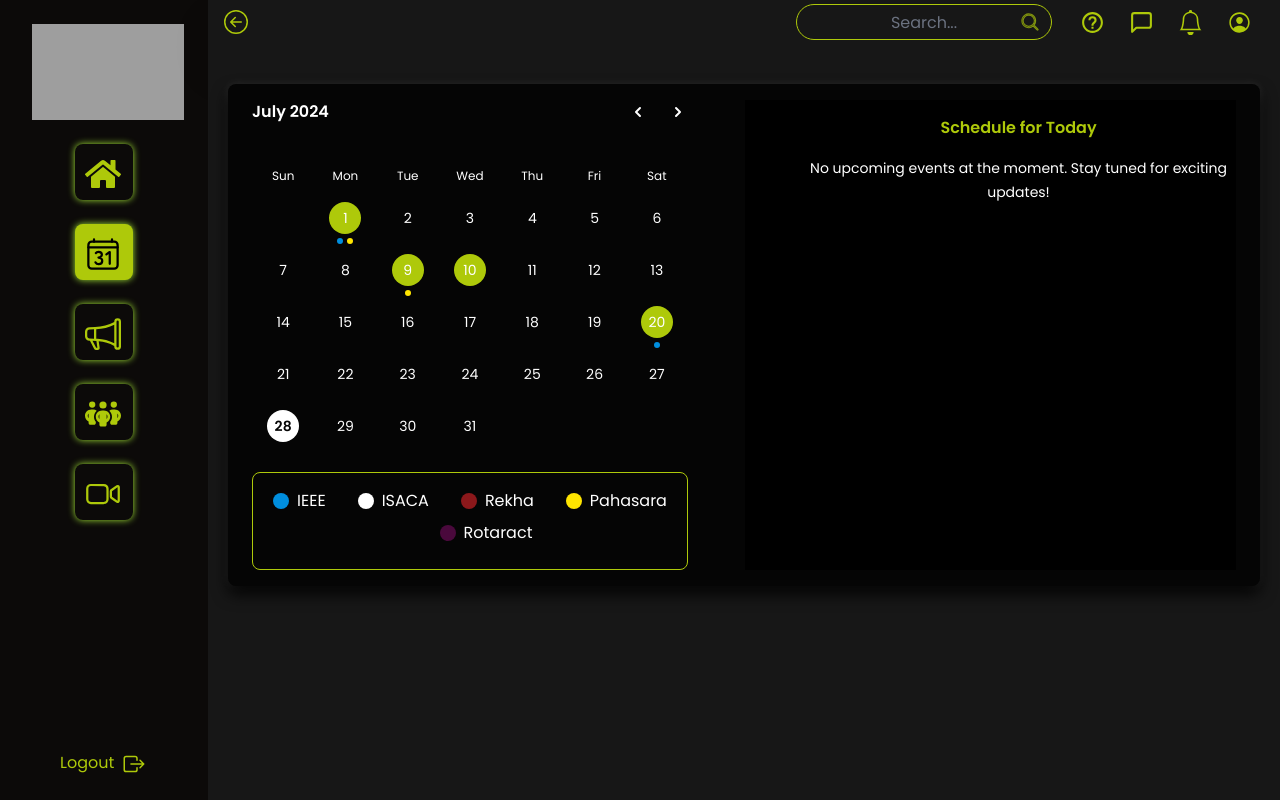
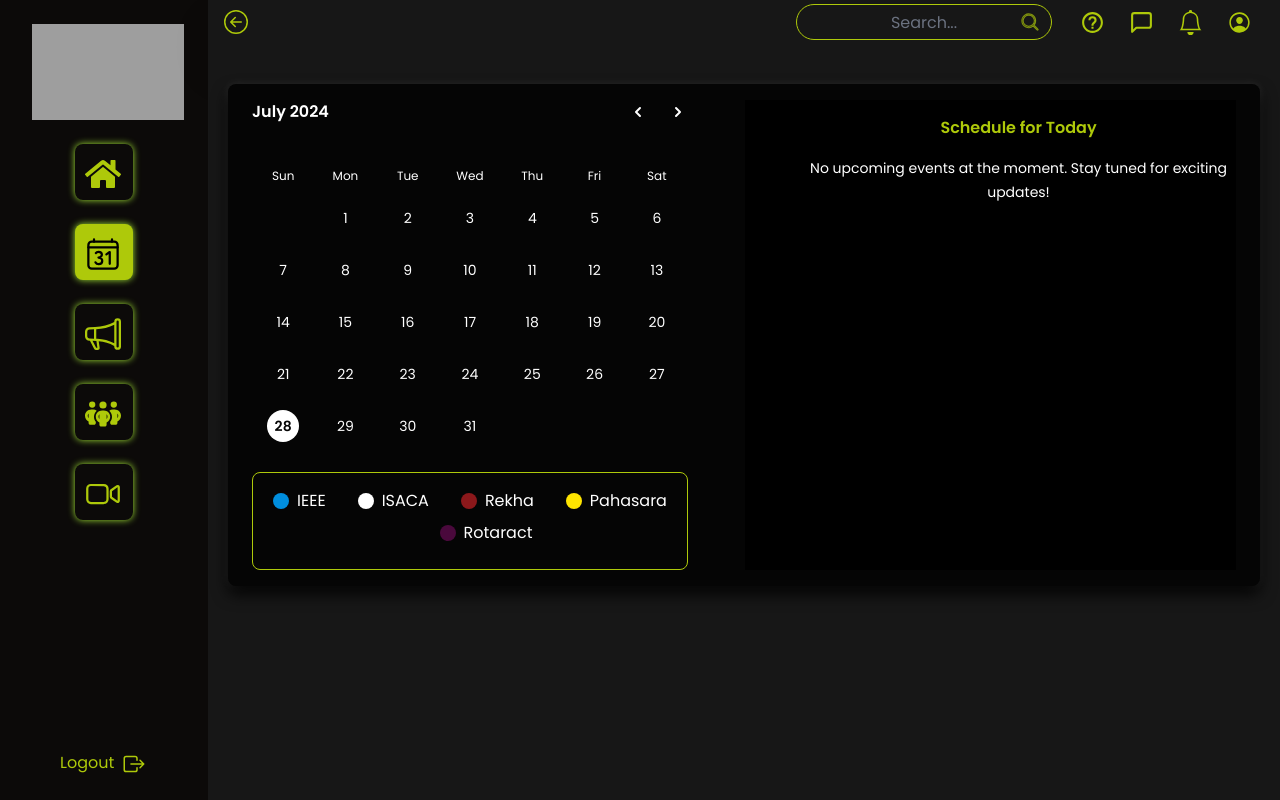
Before and after one commit to Anuraj2601/Eventix, a React (Vite) app: page /member/calendar in a window 1280 px wide. Built offline with nearby package versions, Linux system fonts and the light colour scheme; grey boxes are pictures that could not be loaded.

Commit message:
meeting form

```diff
--- a/src/components/Calendar.jsx
+++ b/src/components/Calendar.jsx
@@ -53,40 +53,40 @@ const meetings = [
     id: 1,
     eventName: "MadHack 3.0",
     club: "IEEE",
-    startDatetime: "2024-07-01T13:00",
-    endDatetime: "2024-07-01T14:30",
+    startDatetime: "2024-08-01T13:00",
+    endDatetime: "2024-08-01T14:30",
     eventLocation: "UCSC Main Hall",
   },
   {
     id: 2,
     eventName: "CodeGen",
     club: "Pahasara",
-    startDatetime: "2024-07-01T09:00",
-    endDatetime: "2024-07-01T11:30",
+    startDatetime: "2024-08-01T09:00",
+    endDatetime: "2024-08-01T11:30",
     eventLocation: "UCSC Main Hall",
   },
   {
     id: 3,
     eventName: "MadHack 3.0",
     club: "IEEE",
-    startDatetime: "2024-07-20T17:00",
-    endDatetime: "2024-07-20T18:30",
+    startDatetime: "2024-08-20T17:00",
+    endDatetime: "2024-08-20T18:30",
     eventLocation: "UCSC Main Hall",
   },
   {
     id: 4,
     eventName: "CodeGen",
     club: "Pahasara",
-    startDatetime: "2024-07-09T13:00",
-    endDatetime: "2024-07-09T14:30",
+    startDatetime: "2024-08-09T13:00",
+    endDatetime: "2024-08-09T14:30",
     eventLocation: "UCSC Main Hall",
   },
   {
     id: 5,
     eventName: "Welocome",
     club: "Rekha ",
-    startDatetime: "2024-07-10T14:00",
-    endDatetime: "2024-07-12T14:30",
+    startDatetime: "2024-08-10T14:00",
+    endDatetime: "2024-08-12T14:30",
     eventLocation: "UCSC Main Hall",
   },
 ];
--- a/src/components/MainMeeting.jsx
+++ b/src/components/MainMeeting.jsx
@@ -6,6 +6,8 @@ import onlineMeeting from '../assets/onlineMeeting.png';
 import ieee from '../assets/ieee.jpeg';
 import isaca from '../assets/isaca.png';
 import rotract from '../assets/rotract.jpeg';
+import { useLocation } from 'react-router-dom';
+
 
 const MainMeeting = () => {
     const [selectedFilter, setSelectedFilter] = useState('physical');
@@ -17,7 +19,9 @@ const MainMeeting = () => {
     const [showDeclinedModal, setShowDeclinedModal] = useState(false);
     const [popupVisible, setPopupVisible] = useState(null);
     const [disabledButtons, setDisabledButtons] = useState(new Set());
-
+    const location = useLocation();
+    const path = location.pathname;
+    const shouldShowForm = path.startsWith('/admin') || path.startsWith('/president') || path.startsWith('/secretary');
 
 
     const meetingAnnouncements = [
@@ -145,17 +149,16 @@ const MainMeeting = () => {
             Declined ({declinedMeetings.size})
         </button>
     )}
-
-                {(selectedFilter === 'physical' || selectedFilter === 'online') && (
+    {(selectedFilter === 'physical' || selectedFilter === 'online') && shouldShowForm && (
         <div
-                        className={`absolute left-10 top-7 bg-black bg-opacity-75 p-6 rounded-lg text-white w-[600px] mt-3 ${selectedFilter === 'online' ? 'h-[400px]' : 'h-[500px]'
-                            }`}
+            className={`absolute left-10 top-7 bg-black bg-opacity-75 p-6 rounded-lg text-white w-[600px] mt-3 ${selectedFilter === 'online' ? 'h-[400px]' : 'h-[500px]'}`}
         >
             {selectedFilter === 'physical' && (
-                        <h2 className="text-lg font-semibold mb-4">Create New Physical Meeting</h2>)}
-
+                <h2 className="text-lg font-semibold mb-4">Create New Physical Meeting</h2>
+            )}
             {selectedFilter === 'online' && (
-                        <h2 className="text-lg font-semibold mb-4">Create New Online Meeting</h2>)}
+                <h2 className="text-lg font-semibold mb-4">Create New Online Meeting</h2>
+            )}
             <form className="space-y-4">
                 <div>
                     <label className="block text-sm mb-2">Topic</label>
@@ -201,11 +204,15 @@ const MainMeeting = () => {
                         <option>Club Members</option>
                     </select>
                 </div>
-                            <button type="submit" className="w-full bg-[#DDFF00] text-dark-500 font-medium py-2 rounded-md">Create Meeting</button>
+                <button type="submit" className="w-full bg-[#DDFF00] text-dark-500 font-medium py-2 rounded-md">
+                    Create Meeting
+                </button>
             </form>
         </div>
     )}
 </div>
+
+
         );
     };
 
--- a/src/components/RegistrationModal.jsx
+++ b/src/components/RegistrationModal.jsx
@@ -37,7 +37,9 @@ const RegistrationModal = ({ event, isOpen, onClose }) => {
     <FaTimes size={20} />
   </button>
 </div>
-        <h2 className="text-xl font-bold mb-4">{`Register for ${event.name}`}</h2>
+<h2 className="text-xl font-bold mb-4">
+    {event.name ? `Register for ${event.name}` : 'Register Now!'}
+</h2>
         <form onSubmit={handleSubmit}>
 
 
--- a/src/pages/president/Exploreevent.jsx
+++ b/src/pages/president/Exploreevent.jsx
@@ -75,16 +75,18 @@ const Exploreevent = () => {
         "Are you sure you want to delete this Sponsor?"
       );
 
-      const token = localStorage.getItem("token");
       if (confirmDelete) {
+        const token = localStorage.getItem("token");
         await SponsorsService.deleteSponsor(sponsorId, token);
 
-        navigate("/president/club");
+        // Remove the deleted sponsor from the state
+        setEventSponsors(prevSponsors => prevSponsors.filter(sponsor => sponsor.id !== sponsorId));
       }
     } catch (error) {
-      console.error("Error fetching users:", error);
+      console.error("Error deleting sponsor:", error);
     }
   };
+
 
   const [isFormValid, setIsFormValid] = useState(false);
 
```
Lines whose indentation alone changed are shown as unchanged.
